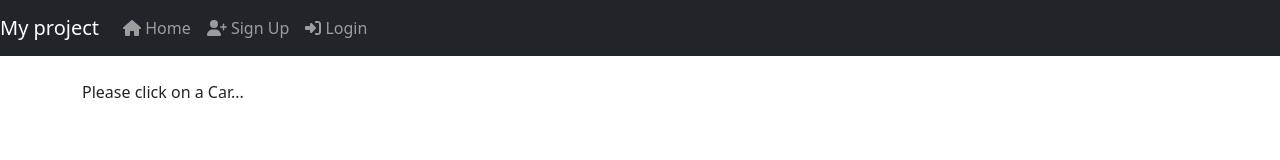
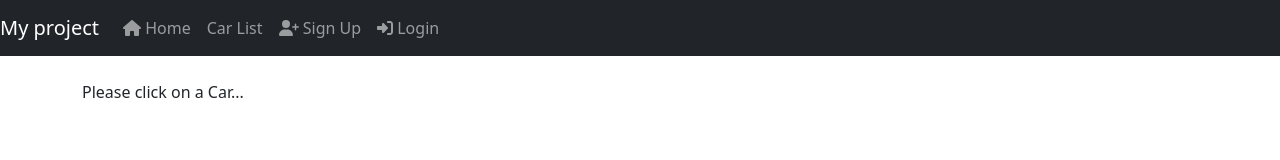
Before and after one commit to promlert/VueNodejsAndPostgres, a Vue app in the folder FrontEnd/: page /car/1 in a window 1280 px wide. Shown: the top 160 px of the page. Built offline with nearby package versions, Linux system fonts and the light colour scheme; no server answers.

Commit message:
fix car visable

```diff
--- a/FrontEnd/src/App.vue
+++ b/FrontEnd/src/App.vue
@@ -16,7 +16,7 @@
           <router-link to="/mod" class="nav-link">Moderator Board</router-link>
 
         </li>
-        <li v-if="showModeratorBoard" class="nav-item">
+        <li class="nav-item">
           <router-link to="/cars" class="nav-link">Car List</router-link>
 
         </li>
```
